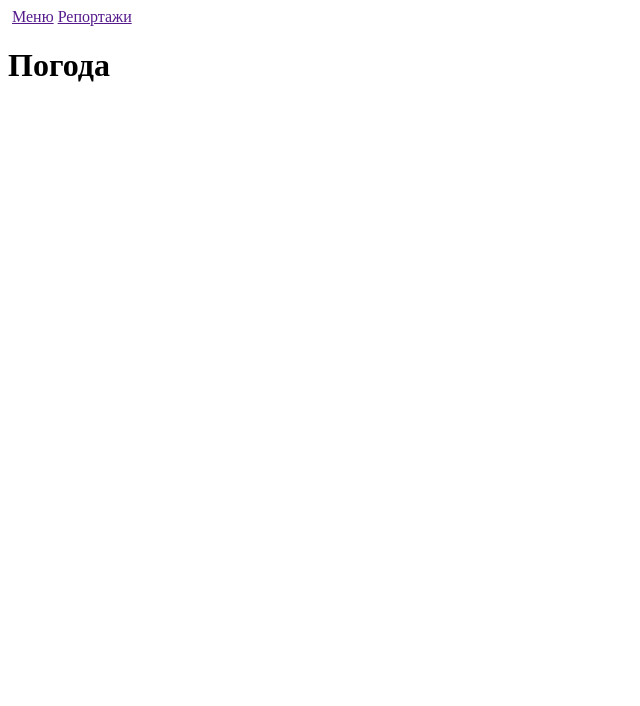
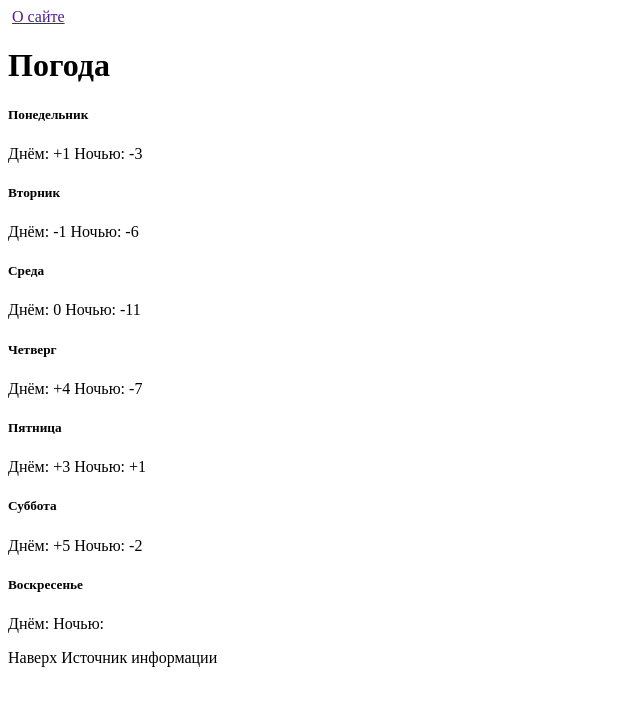
Before and after one commit to Maru-Glaz/gnews, a plain HTML site: page index.html in a window 1280 px wide. Shown: the whole page, without its empty margins (0-640 px from the left). Drawn offline with Linux system fonts and the light colour scheme.

Commit message:
Update index.html

```diff
--- a/index.html
+++ b/index.html
@@ -2,16 +2,28 @@
     <body>
         <header>
             <img src=""/>
-            <a href="">Меню</a>
-            <a href="">Репортажи</a>
+            <a href="">О сайте</a>
         </header>
         <main>
             <h1>Погода</h1>
-            <p><img src=""/></p>
+            <h5>Понедельник</h5>
+            <p>Днём: +1 Ночью: -3</p>
+            <h5>Вторник</h5>
+            <p>Днём: -1 Ночью: -6</p>
+            <h5>Среда</h5>
+            <p>Днём: 0 Ночью: -11</p>
+            <h5>Четверг</h5>
+            <p>Днём: +4 Ночью: -7</p>
+            <h5>Пятница</h5>
+            <p>Днём: +3 Ночью: +1</p>
+            <h5>Суббота</h5>
+            <p>Днём: +5 Ночью: -2</p>
+            <h5>Воскресенье</h5>
+            <p>Днём: Ночью: </p>
         </main>
         <footer>
-            <p></p>
-            <p></p>
+            <a href: "">Наверх</a>
+            <a href: "https://www.gismeteo.ru/weather-moscow-4368/weekly/">Источник информации</a>
         </footer>
     </body>
 </html>
```
